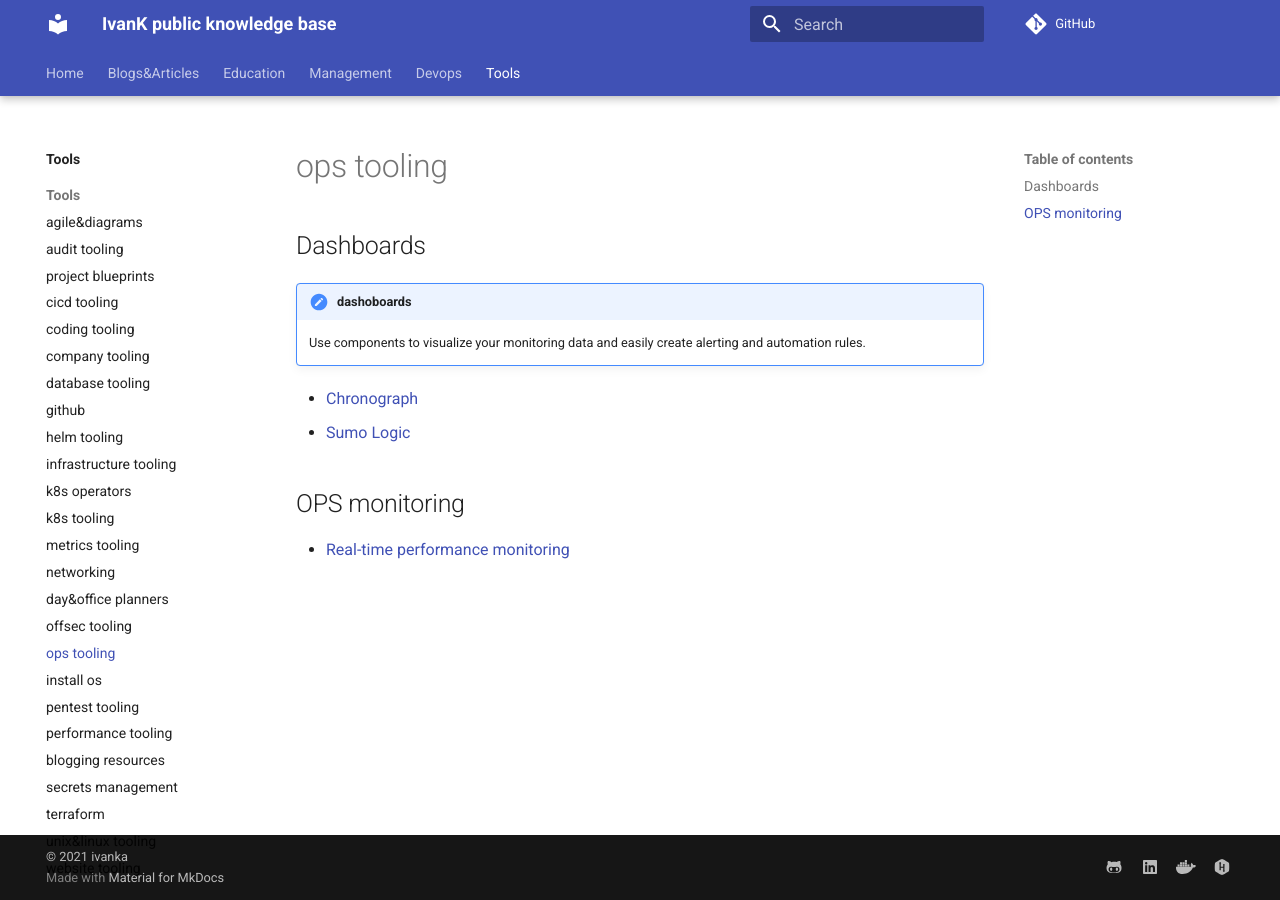
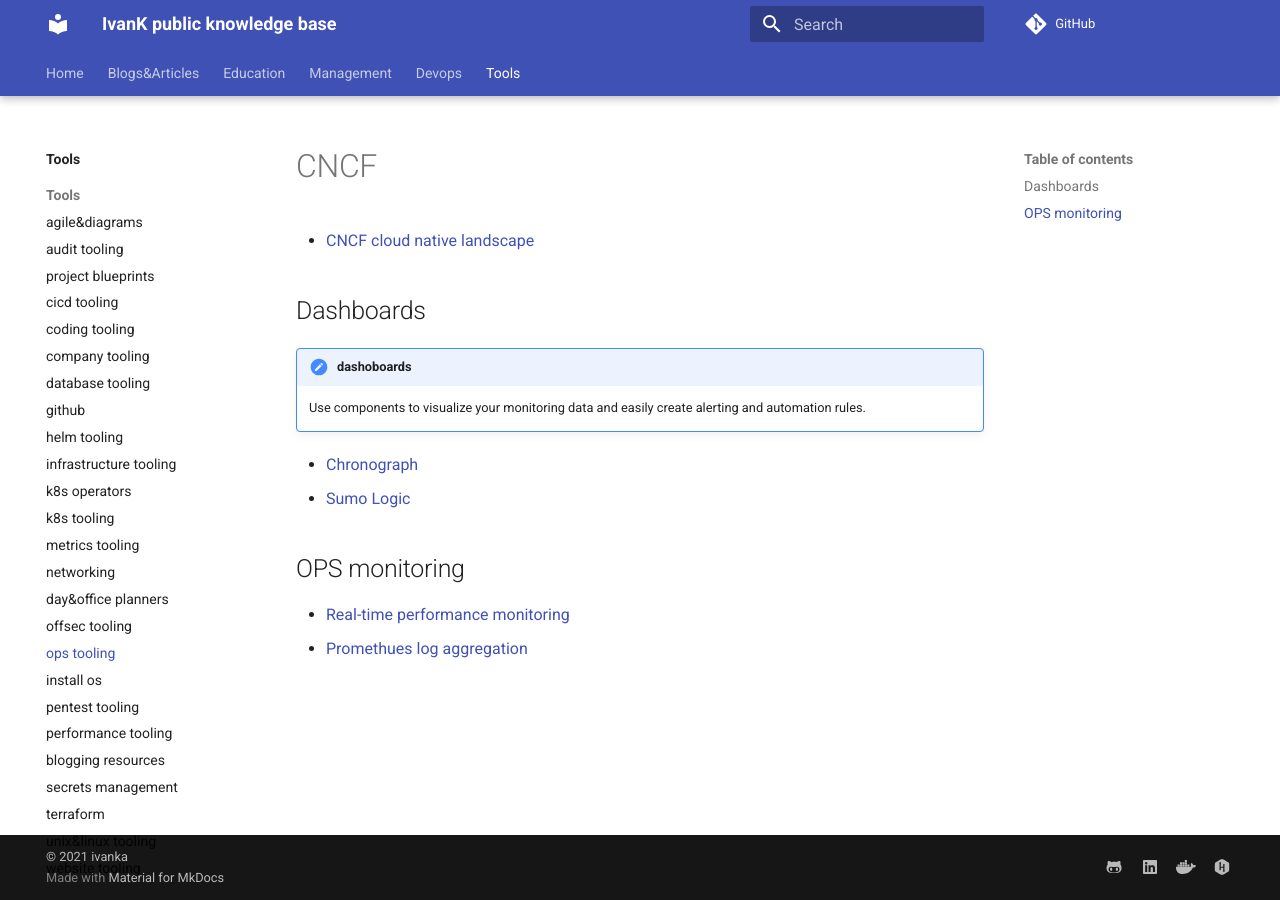
Before and after one commit to ivankatliarchuk/knowledge-base, an MkDocs documentation site: the page built from docs/tools/ops.md, in a window 1280 px wide. Built offline with MkDocs 1.6.1 and Material for MkDocs 9.7.7, drawn with Linux system fonts in a browser that asks for light colours; comment, search, counter and statistics services are not loaded.

Commit message:
feat: added loki e.g., prometheus log collector

```diff
--- a/docs/tools/ops.md
+++ b/docs/tools/ops.md
@@ -9,6 +9,9 @@
 published: true
 ---
 
+# CNCF
+
+- [CNCF cloud native landscape](https://landscape.cncf.io/)
 
 ## Dashboards
 
@@ -21,3 +24,4 @@
 ## OPS monitoring
 
 - [Real-time performance monitoring](https://github.com/netdata/netdata)
+- [Promethues log aggregation](https://github.com/grafana/loki)
```
